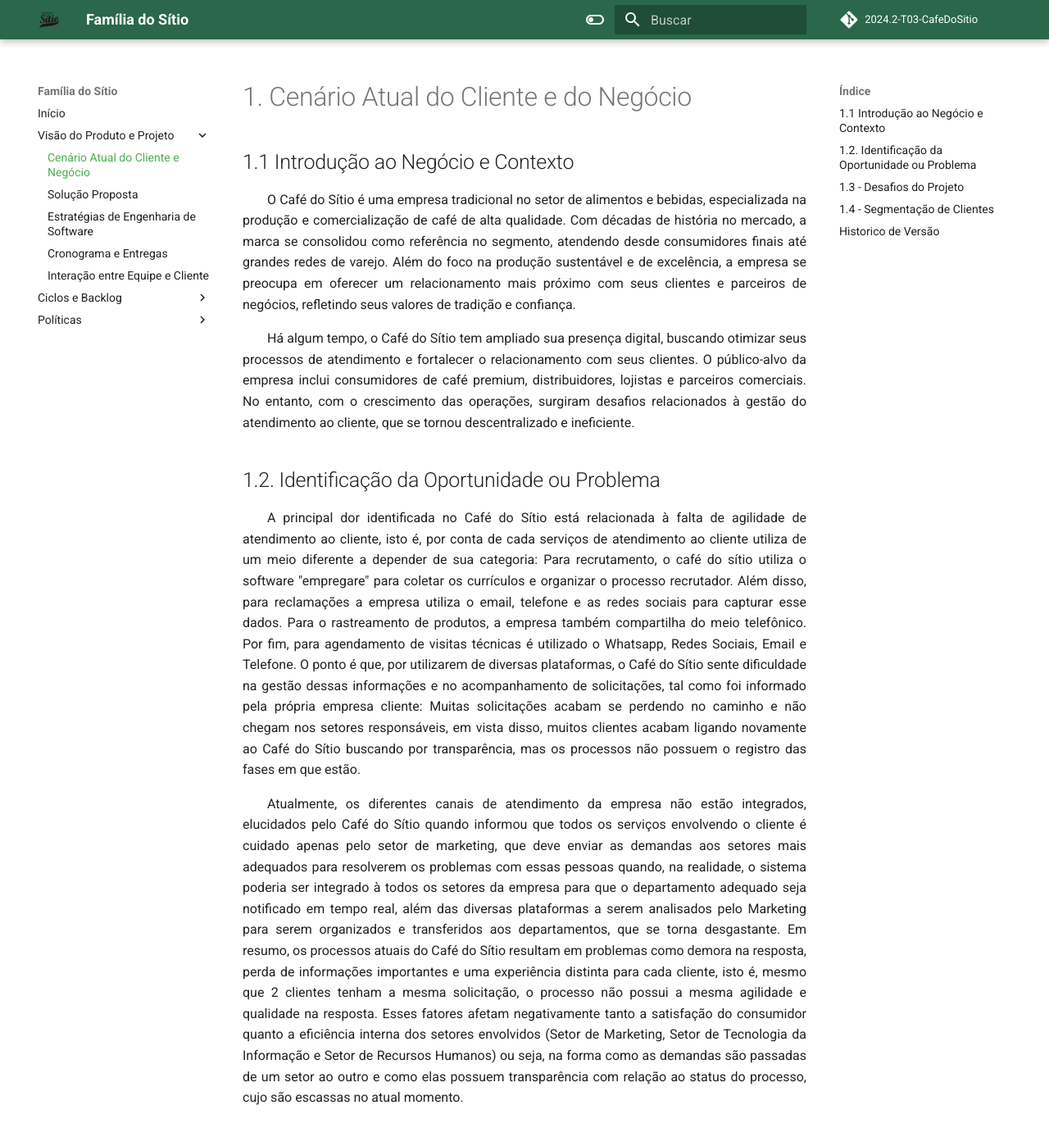
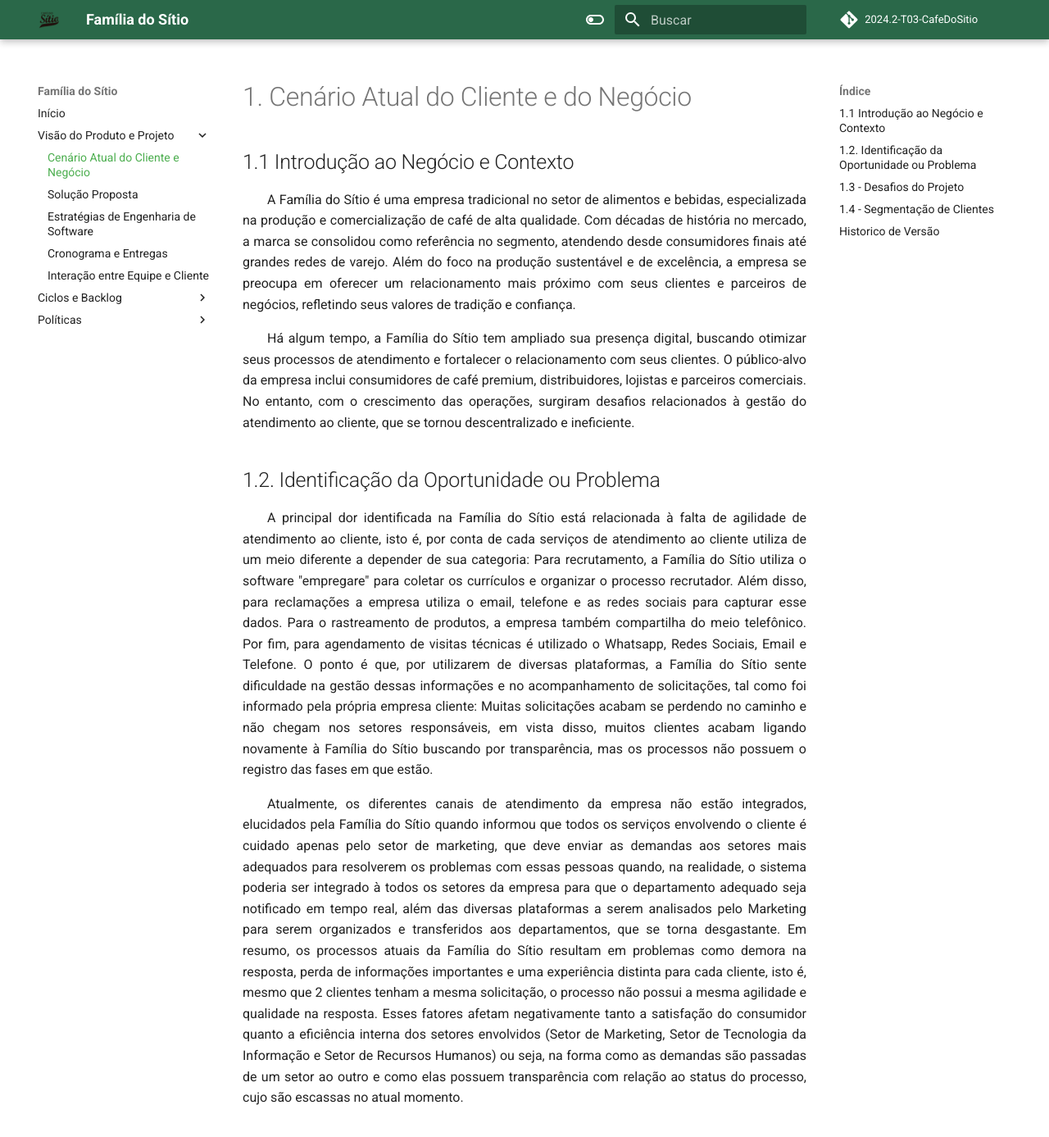
Before and after one commit to mdsreq-fga-unb/2024.2-T03-CafeDoSitio, an MkDocs documentation site: the page built from docs/sections/2-docPage/1-cenarioAtual.md, in a window 1280 px wide and 1400 px high. Shown: the top 1387 px of the window at 82% size. Built offline with MkDocs 1.6.1 and Material for MkDocs 9.7.7, drawn with Linux system fonts in a browser that asks for light colours; comment, search, counter and statistics services are not loaded; some of the changed text lies outside the part shown.

Commit message:
docs: colocando nome correto da empresa

```diff
--- a/docs/sections/2-docPage/1-cenarioAtual.md
+++ b/docs/sections/2-docPage/1-cenarioAtual.md
@@ -4,7 +4,7 @@
 
 <div style="text-align: justify;">
     <p style="text-indent: 30px;">
-            O Café do Sítio é uma empresa tradicional no setor de alimentos e bebidas,
+            A Família do Sítio é uma empresa tradicional no setor de alimentos e bebidas,
         especializada na produção e comercialização de café de alta qualidade. Com décadas
         de história no mercado, a marca se consolidou como referência no segmento,
         atendendo desde consumidores finais até grandes redes de varejo. Além do foco na
@@ -16,7 +16,7 @@
 
 <div style="text-align: justify;">
     <p style="text-indent: 30px;">
-            Há algum tempo, o Café do Sítio tem ampliado sua presença digital, buscando
+            Há algum tempo, a Família do Sítio tem ampliado sua presença digital, buscando
         otimizar seus processos de atendimento e fortalecer o relacionamento com seus
         clientes. O público-alvo da empresa inclui consumidores de café premium,
         distribuidores, lojistas e parceiros comerciais. No entanto, com o crescimento das
@@ -29,33 +29,33 @@
 
 <div style="text-align: justify;">
     <p style="text-indent: 30px;">
-                A principal dor identificada no Café do Sítio está relacionada à falta de
+                A principal dor identificada na Família do Sítio está relacionada à falta de
     agilidade de atendimento ao cliente, isto é, por conta de cada serviços de atendimento
     ao cliente utiliza de um meio diferente a depender de sua categoria: Para
-    recrutamento, o café do sítio utiliza o software "empregare" para coletar os currículos
+    recrutamento, a Família do Sítio utiliza o software "empregare" para coletar os currículos
     e organizar o processo recrutador. Além disso, para reclamações a empresa utiliza o
     email, telefone e as redes sociais para capturar esse dados. Para o rastreamento de
     produtos, a empresa também compartilha do meio telefônico. Por fim, para
     agendamento de visitas técnicas é utilizado o Whatsapp, Redes Sociais, Email e
-    Telefone. O ponto é que, por utilizarem de diversas plataformas, o Café do Sítio sente
+    Telefone. O ponto é que, por utilizarem de diversas plataformas, a Família do Sítio sente
     dificuldade na gestão dessas informações e no acompanhamento de solicitações, tal
     como foi informado pela própria empresa cliente: Muitas solicitações acabam se
     perdendo no caminho e não chegam nos setores responsáveis, em vista disso, muitos
-    clientes acabam ligando novamente ao Café do Sítio buscando por transparência, mas
+    clientes acabam ligando novamente à Família do Sítio buscando por transparência, mas
     os processos não possuem o registro das fases em que estão.
 </div>
 
 <div style="text-align: justify;">
     <p style="text-indent: 30px;">
         Atualmente, os diferentes canais de atendimento da empresa não estão
-    integrados, elucidados pelo Café do Sítio quando informou que todos os serviços
+    integrados, elucidados pela Família do Sítio quando informou que todos os serviços
     envolvendo o cliente é cuidado apenas pelo setor de marketing, que deve enviar as
     demandas aos setores mais adequados para resolverem os problemas com essas
     pessoas quando, na realidade, o sistema poderia ser integrado à todos os setores da
     empresa para que o departamento adequado seja notificado em tempo real, além das
     diversas plataformas a serem analisados pelo Marketing para serem organizados e
     transferidos aos departamentos, que se torna desgastante. Em resumo, os processos
-    atuais do Café do Sítio resultam em problemas como demora na resposta, perda de
+    atuais da Família do Sítio resultam em problemas como demora na resposta, perda de
     informações importantes e uma experiência distinta para cada cliente, isto é, mesmo
     que 2 clientes tenham a mesma solicitação, o processo não possui a mesma agilidade e
     qualidade na resposta. Esses fatores afetam negativamente tanto a satisfação do
@@ -89,7 +89,7 @@
 **Problemas com o Sistema de Recrutamento (Empregare):**
 <div style="text-align: justify;">
     <p style="text-indent: 30px;">
-    O sistema terceirizado utilizado para o recrutamento já causou problemas, como falta de transparência nas informações passadas aos candidatos e dificuldades para os próprios recrutadores, como burocracia alta na configuração dos processos seletivos, demora na atualização das fases do processo recrutador. Além disso, os emails são enviados com certo atraso aos envolvidos neste processo, comprometendo a comunicação e impactando negativamente a imagem da empresa. Por fim, o Café do Sítio informou que a plataforma, para o caso deles, não se mostra totalmente acessível para um público mais leigo que não costuma utilizar aparelhos tecnológicos (Celular, computador, Tablets) frequentemente.
+    O sistema terceirizado utilizado para o recrutamento já causou problemas, como falta de transparência nas informações passadas aos candidatos e dificuldades para os próprios recrutadores, como burocracia alta na configuração dos processos seletivos, demora na atualização das fases do processo recrutador. Além disso, os emails são enviados com certo atraso aos envolvidos neste processo, comprometendo a comunicação e impactando negativamente a imagem da empresa. Por fim, a Família do Sítio informou que a plataforma, para o caso deles, não se mostra totalmente acessível para um público mais leigo que não costuma utilizar aparelhos tecnológicos (Celular, computador, Tablets) frequentemente.
     </p>
 </div>
 
@@ -102,23 +102,23 @@
 </div>
 
 
-**Risco à Imagem da Empresa:**
+**Risco à Imagem da Empresa:*
 <div style="text-align: justify;">
     <p style="text-indent: 30px;">
-    Os problemas relacionados ao sistema de recrutamento, o recebimento de feedback e reclamações pelos clientes via email, telefonemas e redes sociais e à forma como é feito o agendamento de visitas físicas causa uma descentralização no atendimento podem prejudicar a imagem do Café do Sítio perante seus clientes e parceiros, criando uma percepção de ineficiência e falta de inovação, evidenciada pela dificuldade de seleção no recrutamento de pessoal e do recebimento de mensagens de clientes em setores opostos ao assunto abordado na mensagem.
+    Os problemas relacionados ao sistema de recrutamento, o recebimento de feedback e reclamações pelos clientes via email, telefonemas e redes sociais e à forma como é feito o agendamento de visitas físicas causa uma descentralização no atendimento podem prejudicar a imagem da Família do Sítio perante seus clientes e parceiros, criando uma percepção de ineficiência e falta de inovação, evidenciada pela dificuldade de seleção no recrutamento de pessoal e do recebimento de mensagens de clientes em setores opostos ao assunto abordado na mensagem.
     </p>
 </div>
 
 ##1.4 - Segmentação de Clientes
 <div style="text-align: justify;">
     <p style="text-indent: 30px;">
-        A princípio, foram identificados 3 grupos. O primeiro grupo consiste nos consumidores finais, geralmente pessoas entre 25 e 50 anos, que buscam café de qualidade para consumo próprio. Esses clientes prezam pela praticidade no atendimento e pela disponibilização de informações sobre produtos, como rastreamento de em qual unidade café do sítio é possível encontrar determinados pedidos e suporte pós-compra.
+        A princípio, foram identificados 3 grupos. O primeiro grupo consiste nos consumidores finais, geralmente pessoas entre 25 e 50 anos, que buscam café de qualidade para consumo próprio. Esses clientes prezam pela praticidade no atendimento e pela disponibilização de informações sobre produtos, como rastreamento de em qual unidade Família do Sítio é possível encontrar determinados pedidos e suporte pós-compra.
     </p>
     <p style="text-indent: 30px;">
-        O Outro segmento é composto por parceiros comerciais e distribuidores, que variam entre 35 e 60 anos, adquirem os produtos do Café do Sítio para revenda ou distribuição em larga escala. Para esse público, a eficiência na logística e a clareza nas comunicações são essenciais, como um painel ou atualização regular via e-mail com informações sobre o estoque atual e datas previstas para novos lotes, enviar notificações automatizadas em cada etapa do pedido, desde a confirmação de compra até o envio e entrega ou um cronograma visual de campanhas promocionais, com informações sobre descontos futuros e lançamentos, facilita o planejamento para compras em volume e amplia as oportunidades de vendas, especialmente em relação ao rastreamento de produtos e suporte técnico. Eles exigem um atendimento mais estruturado e ágil, assim um software estruturado pode oferecer um portal para registro e acompanhamento de solicitações priorizadas, uma base de conhecimento para autoatendimento, e relatórios automáticos com métricas e feedback. Essas funcionalidades garantem suporte ágil e transparente para parceiros e distribuidores e assim, proporcionando essa melhora do atendimento.
+        O Outro segmento é composto por parceiros comerciais e distribuidores, que variam entre 35 e 60 anos, adquirem os produtos da Família do Sítio para revenda ou distribuição em larga escala. Para esse público, a eficiência na logística e a clareza nas comunicações são essenciais, como um painel ou atualização regular via e-mail com informações sobre o estoque atual e datas previstas para novos lotes, enviar notificações automatizadas em cada etapa do pedido, desde a confirmação de compra até o envio e entrega ou um cronograma visual de campanhas promocionais, com informações sobre descontos futuros e lançamentos, facilita o planejamento para compras em volume e amplia as oportunidades de vendas, especialmente em relação ao rastreamento de produtos e suporte técnico. Eles exigem um atendimento mais estruturado e ágil, assim um software estruturado pode oferecer um portal para registro e acompanhamento de solicitações priorizadas, uma base de conhecimento para autoatendimento, e relatórios automáticos com métricas e feedback. Essas funcionalidades garantem suporte ágil e transparente para parceiros e distribuidores e assim, proporcionando essa melhora do atendimento.
     </p>
     <p style="text-indent: 30px;">
-        Por fim, outro grupo associado ao recrutamento, em sua maioria entre 14 e 40 anos, representa uma fatia menor dos clientes do Café do Sítio, com candidatos e profissionais em busca de oportunidades de trabalho na empresa. Este segmento representa apenas um público que também utiliza dos serviços de comunicação com a empresa.
+        Por fim, outro grupo associado ao recrutamento, em sua maioria entre 14 e 40 anos, representa uma fatia menor dos clientes da Família do Sítio, com candidatos e profissionais em busca de oportunidades de trabalho na empresa. Este segmento representa apenas um público que também utiliza dos serviços de comunicação com a empresa.
     </p>
 
 
```
Also changed, not shown: other parts of docs/sections/2-docPage/1-cenarioAtual.md (+1 -1 lines).
